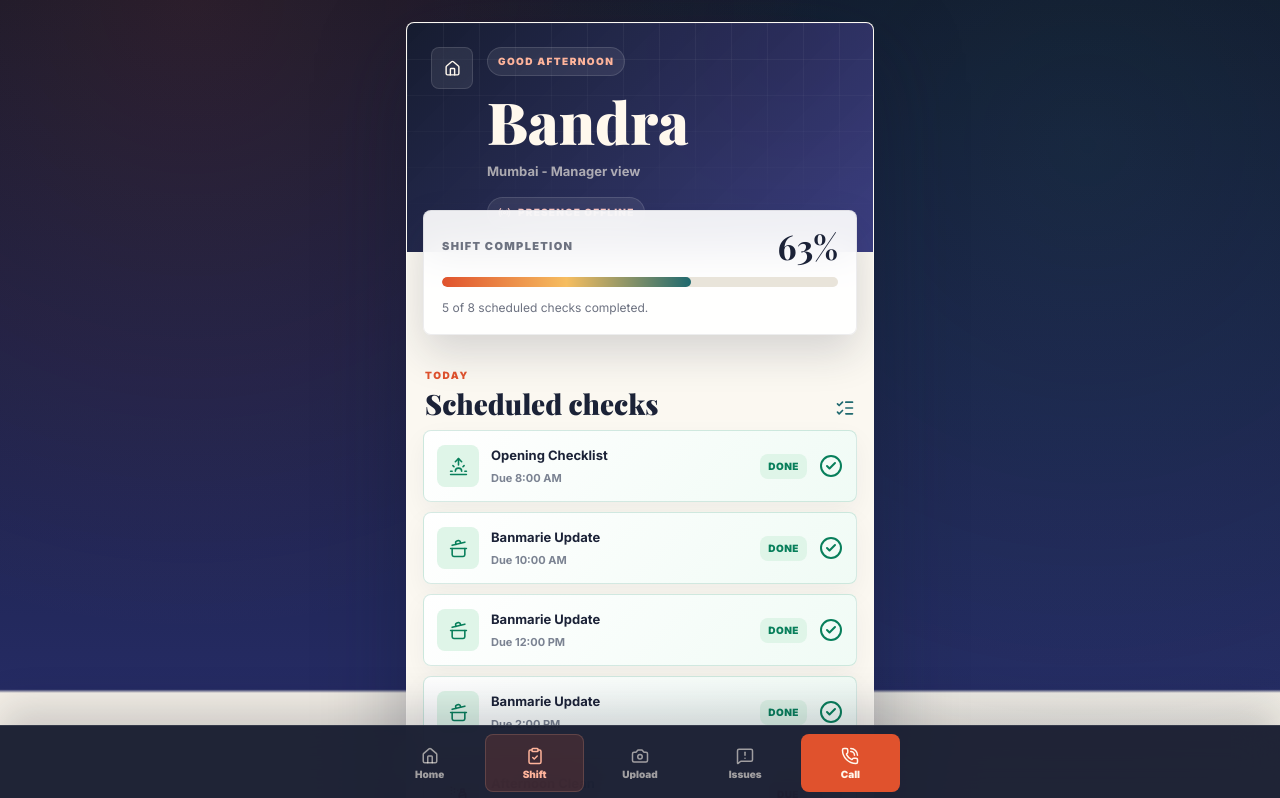
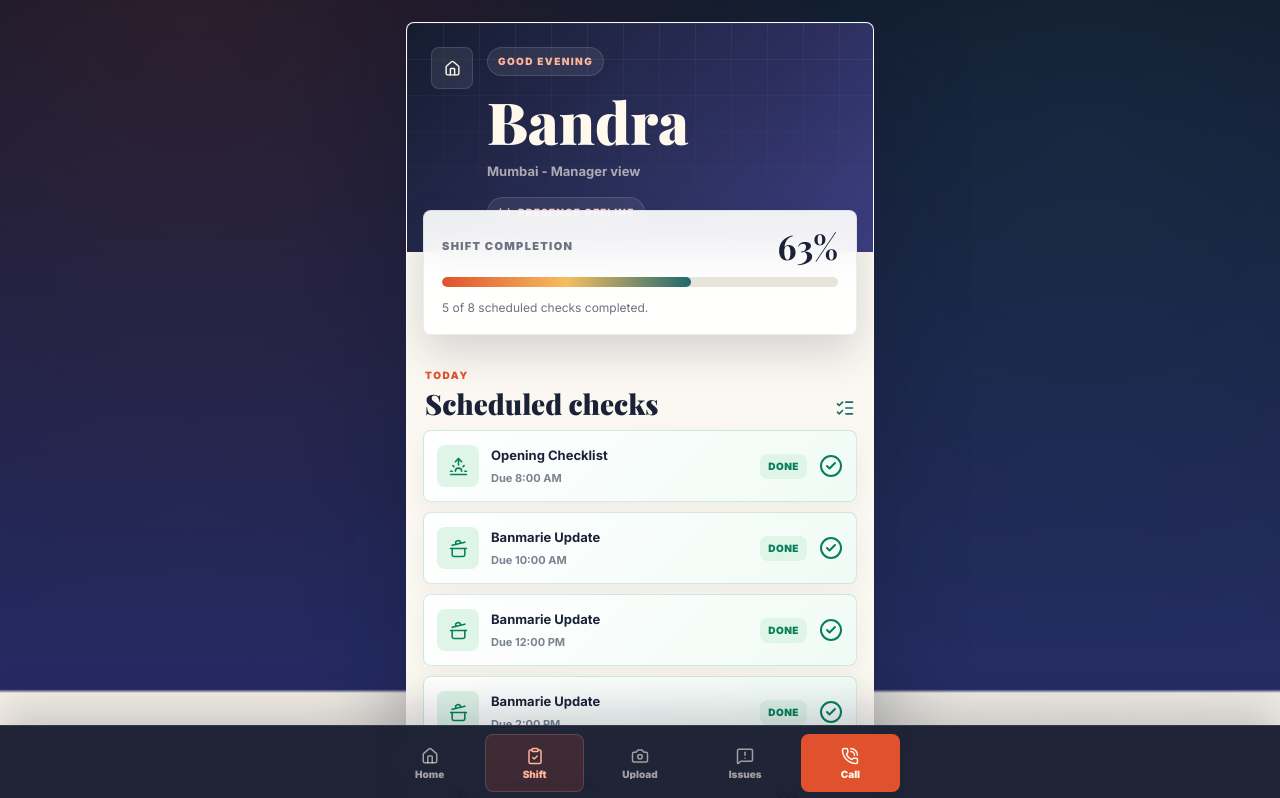
Before and after one commit to YashvardhnRai/malgudi-app, a Next.js app: page /manager/outlet-bandra in a window 1280 px wide. Shown: the top 798 px of the page. Built offline with nearby package versions, Linux system fonts and the light colour scheme; no server answers; the database is empty.

Commit message:
Fix manager greeting hydration

```diff
--- a/app/manager/[outletId]/page.tsx
+++ b/app/manager/[outletId]/page.tsx
@@ -105,7 +105,9 @@ function formatHour(h: number) {
 }
 
 function getGreeting() {
-  const hour = new Date().getHours();
+  const hour = new Date(
+    new Date().toLocaleString("en-US", { timeZone: "Asia/Kolkata" })
+  ).getHours();
   return hour < 12 ? "Good morning" : hour < 17 ? "Good afternoon" : "Good evening";
 }
 
```
